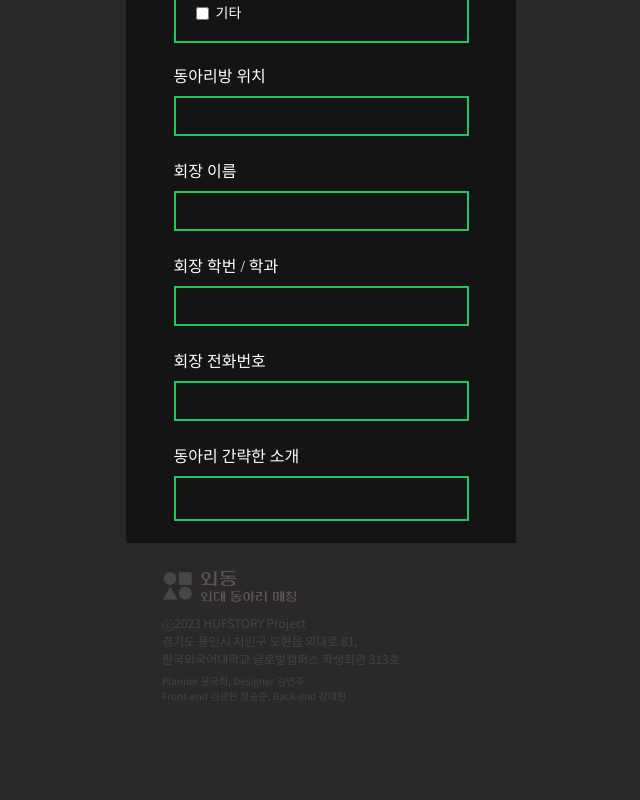
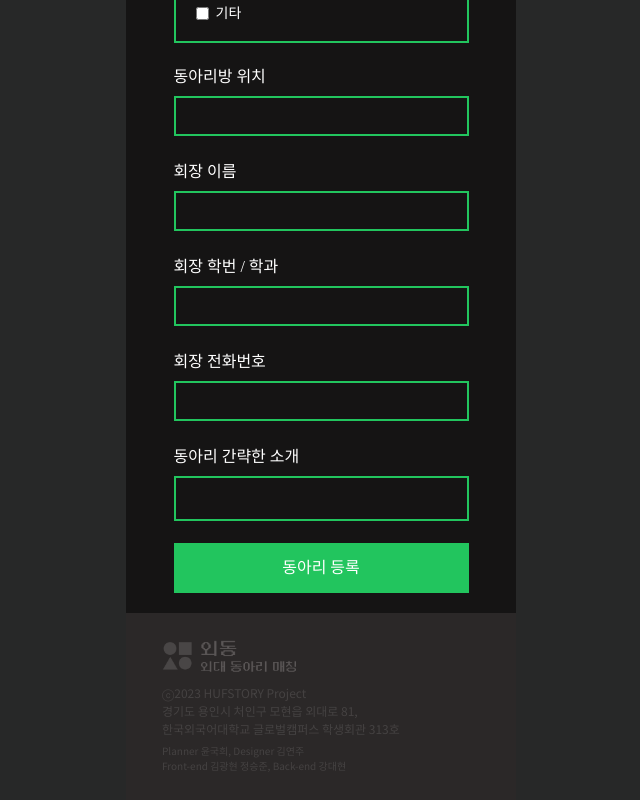
Before and after one commit to hufstory/oedong_front, a React (Create React App) app: page /enroll in a window 1280 px wide. Shown: the part 1091-1891 px from the top of the page, without its empty margins (319-959 px from the left). Before the commit the page ends 1821 px from the top, so only its background shows below. Built offline with nearby package versions, Linux system fonts and the light colour scheme; a small style sheet from the web is missing.

Commit message:
Feat: Button Component

```diff
--- /dev/null
+++ b/src/components/Button.js
@@ -0,0 +1,11 @@
+const Button = (props) => {
+  return (
+    <div>
+      <button className="w-[295px] h-[50px] mb-[20px] bg-green font-main text-white">
+        {props.name}
+      </button>
+    </div>
+  );
+};
+
+export default Button;
--- a/src/pages/EnrollClub/EnrollForm.js
+++ b/src/pages/EnrollClub/EnrollForm.js
@@ -1,6 +1,7 @@
 import setimage from "../../assets/setimage.png";
 import TextInput from "../../components/TextInput";
 import CheckBox from "../../components/CheckBox";
+import Button from "../../components/Button";
 
 const EnrollForm = () => {
   return (
@@ -44,6 +45,7 @@ const EnrollForm = () => {
       <TextInput id="masterinfo" label="회장 학번 / 학과" maxLength="25" />
       <TextInput id="phone" label="회장 전화번호" maxLength="25" />
       <TextInput id="intro" label="동아리 간략한 소개" maxLength="500" />
+      <Button name="동아리 등록" />
     </div>
   );
 };
```
